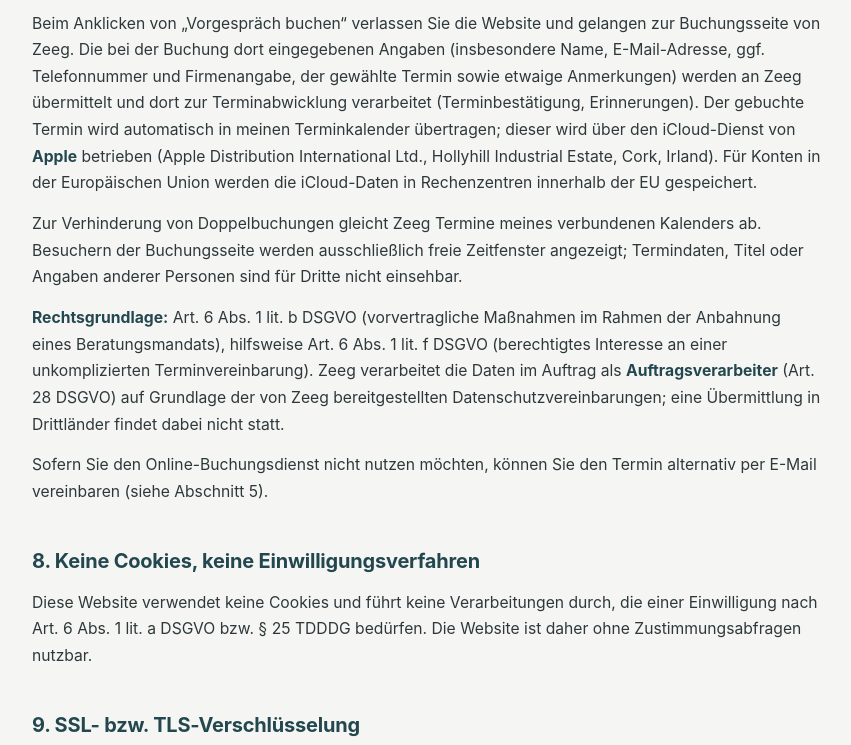
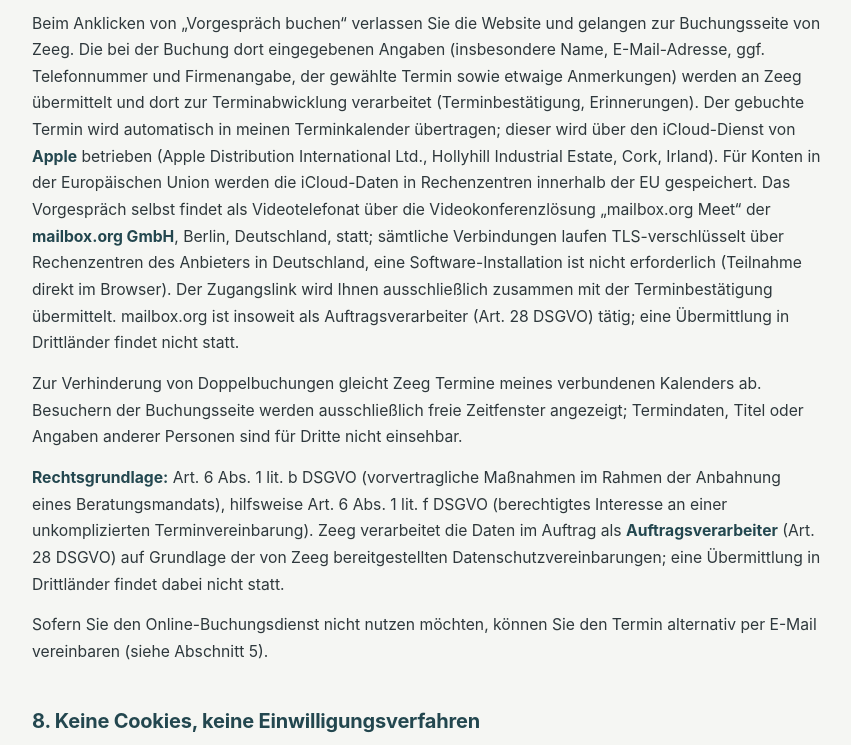
Before and after one commit to thorstenknauf/website, a plain HTML site: page datenschutz.html in a window 1280 px wide. Shown: the part 3316-4061 px from the top of the page, without its empty margins (212-1063 px from the left). Drawn offline with Linux system fonts and the light colour scheme.

Commit message:
Update appointment booking section with video call details
Added information about the video conference solution used for appointments.

```diff
--- a/datenschutz.html
+++ b/datenschutz.html
@@ -108,7 +108,7 @@
 
       <h2>7. Online-Terminbuchung (Zeeg)</h2>
       <p>Für die Vereinbarung von Vorgesprächen bietet die Website einen Link auf den Online-Terminbuchungsdienst <strong>Zeeg</strong> (Anbieter: Zeeg, zeeg.me – deutscher Anbieter; sämtliche Daten werden von Zeeg ausschließlich auf Servern in Deutschland und den Niederlanden gespeichert und verarbeitet). Es handelt sich um einen einfachen Verweis (<strong>Exit-Link</strong>); es werden keine Zeeg-Inhalte, Widgets oder Skripte in die Website eingebunden.</p>
-      <p>Beim Anklicken von „Vorgespräch buchen“ verlassen Sie die Website und gelangen zur Buchungsseite von Zeeg. Die bei der Buchung dort eingegebenen Angaben (insbesondere Name, E-Mail-Adresse, ggf. Telefonnummer und Firmenangabe, der gewählte Termin sowie etwaige Anmerkungen) werden an Zeeg übermittelt und dort zur Terminabwicklung verarbeitet (Terminbestätigung, Erinnerungen). Der gebuchte Termin wird automatisch in meinen Terminkalender übertragen; dieser wird über den iCloud-Dienst von <strong>Apple</strong> betrieben (Apple Distribution International Ltd., Hollyhill Industrial Estate, Cork, Irland). Für Konten in der Europäischen Union werden die iCloud-Daten in Rechenzentren innerhalb der EU gespeichert.</p>
+      <p>Beim Anklicken von „Vorgespräch buchen“ verlassen Sie die Website und gelangen zur Buchungsseite von Zeeg. Die bei der Buchung dort eingegebenen Angaben (insbesondere Name, E-Mail-Adresse, ggf. Telefonnummer und Firmenangabe, der gewählte Termin sowie etwaige Anmerkungen) werden an Zeeg übermittelt und dort zur Terminabwicklung verarbeitet (Terminbestätigung, Erinnerungen). Der gebuchte Termin wird automatisch in meinen Terminkalender übertragen; dieser wird über den iCloud-Dienst von <strong>Apple</strong> betrieben (Apple Distribution International Ltd., Hollyhill Industrial Estate, Cork, Irland). Für Konten in der Europäischen Union werden die iCloud-Daten in Rechenzentren innerhalb der EU gespeichert. Das Vorgespräch selbst findet als Videotelefonat über die Videokonferenzlösung „mailbox.org Meet“ der <strong>mailbox.org GmbH</strong>, Berlin, Deutschland, statt; sämtliche Verbindungen laufen TLS-verschlüsselt über Rechenzentren des Anbieters in Deutschland, eine Software-Installation ist nicht erforderlich (Teilnahme direkt im Browser). Der Zugangslink wird Ihnen ausschließlich zusammen mit der Terminbestätigung übermittelt. mailbox.org ist insoweit als Auftragsverarbeiter (Art. 28 DSGVO) tätig; eine Übermittlung in Drittländer findet nicht statt.</p>
       <p>Zur Verhinderung von Doppelbuchungen gleicht Zeeg Termine meines verbundenen Kalenders ab. Besuchern der Buchungsseite werden ausschließlich freie Zeitfenster angezeigt; Termindaten, Titel oder Angaben anderer Personen sind für Dritte nicht einsehbar.</p>
       <p><strong>Rechtsgrundlage:</strong> Art. 6 Abs. 1 lit. b DSGVO (vorvertragliche Maßnahmen im Rahmen der Anbahnung eines Beratungsmandats), hilfsweise Art. 6 Abs. 1 lit. f DSGVO (berechtigtes Interesse an einer unkomplizierten Terminvereinbarung). Zeeg verarbeitet die Daten im Auftrag als <strong>Auftragsverarbeiter</strong> (Art. 28 DSGVO) auf Grundlage der von Zeeg bereitgestellten Datenschutzvereinbarungen; eine Übermittlung in Drittländer findet dabei nicht statt.</p>
       <p>Sofern Sie den Online-Buchungsdienst nicht nutzen möchten, können Sie den Termin alternativ per E-Mail vereinbaren (siehe Abschnitt 5).</p>
```
